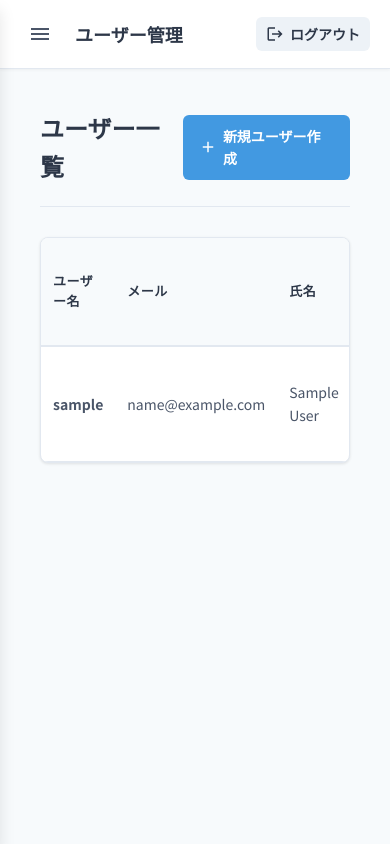
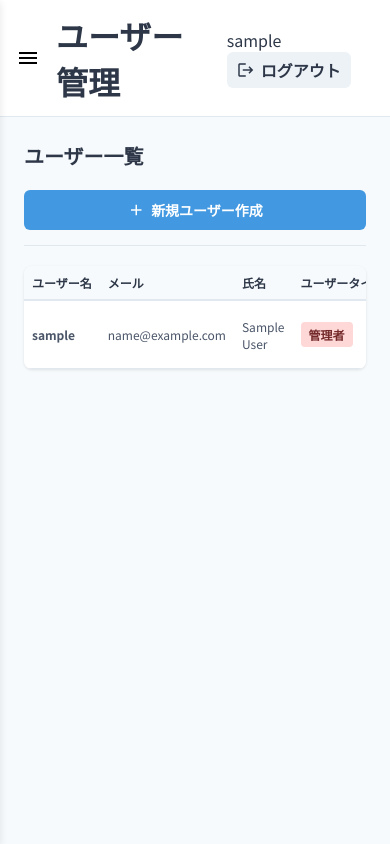
Before and after one commit to mikannohako/MicroCoupon, a Django app: page /manage/users/ in a window 390 px wide. Run offline with Django 5.2, Linux system fonts and the light colour scheme; a user stored in the database is signed in; tables that the repository leaves empty hold one stand-in row (values such as "Sample post"); parts of the project's set-up code (start-up, migrations or seed data) failed here and were passed over.

Commit message:
Fix Material Icons display and add mobile responsive table scrolling

```diff
--- a/django/dashboard/templates/dashboard/user_list.html
+++ b/django/dashboard/templates/dashboard/user_list.html
@@ -85,6 +85,8 @@
         margin-bottom: 30px;
         border-bottom: 1px solid #e2e8f0;
         padding-bottom: 20px;
+        flex-wrap: wrap;
+        gap: 10px;
     }
 
     .page-header h2 {
@@ -126,6 +128,10 @@
         color: white;
     }
 
+    .btn-info:hover {
+        background: #3182ce;
+    }
+
     .btn-danger {
         background: #f56565;
         color: white;
@@ -137,6 +143,7 @@
 
     .btn span.material-icons {
         font-size: 18px;
+        line-height: 1;
     }
 
     .btn-sm span.material-icons {
@@ -147,13 +154,15 @@
         background: white;
         border-radius: 8px;
         box-shadow: 0 1px 3px rgba(0, 0, 0, 0.1);
-        overflow: hidden;
+        overflow-x: auto;
+        -webkit-overflow-scrolling: touch;
     }
 
     .data-table {
         width: 100%;
         border-collapse: collapse;
         font-size: 14px;
+        min-width: 600px;
     }
 
     .data-table thead {
@@ -166,6 +175,7 @@
         text-align: left;
         font-weight: 600;
         color: #2d3748;
+        white-space: nowrap;
     }
 
     .data-table td {
@@ -184,6 +194,7 @@
         border-radius: 4px;
         font-size: 12px;
         font-weight: 600;
+        white-space: nowrap;
     }
 
     .badge-danger {
@@ -203,6 +214,7 @@
     .action-buttons {
         display: flex;
         gap: 6px;
+        flex-wrap: nowrap;
     }
 
     .alert {
@@ -221,5 +233,53 @@
         color: #22543d;
         font-weight: 600;
     }
+
+    /* モバイル対応 */
+    @media (max-width: 768px) {
+        .container {
+            padding: 12px;
+        }
+
+        .page-header {
+            flex-direction: column;
+            align-items: stretch;
+            margin-bottom: 20px;
+            padding-bottom: 15px;
+        }
+
+        .page-header h2 {
+            font-size: 20px;
+            margin-bottom: 10px;
+        }
+
+        .btn-primary {
+            width: 100%;
+            justify-content: center;
+        }
+
+        .data-table {
+            font-size: 12px;
+            min-width: 500px;
+        }
+
+        .data-table th,
+        .data-table td {
+            padding: 8px;
+        }
+
+        .action-buttons {
+            gap: 4px;
+        }
+
+        .btn-sm {
+            padding: 4px 8px;
+            font-size: 11px;
+        }
+
+        .btn-sm span.material-icons {
+            font-size: 14px;
+        }
+    }
+</style>
 </style>
 {% endblock %}
--- /dev/null
+++ b/django/static/microcoupon/css/admin.css
@@ -0,0 +1,155 @@
+/* Material Icons Fix */
+.material-icons {
+    font-family: 'Material Icons';
+    font-weight: normal;
+    font-style: normal;
+    font-size: 24px;
+    display: inline-flex;
+    line-height: 1;
+    text-transform: none;
+    letter-spacing: normal;
+    word-wrap: normal;
+    white-space: nowrap;
+    direction: ltr;
+}
+
+.material-icons.small {
+    font-size: 18px;
+}
+
+/* Main Layout */
+* {
+    margin: 0;
+    padding: 0;
+    box-sizing: border-box;
+}
+
+body {
+    font-family: 'Noto Sans JP', -apple-system, BlinkMacSystemFont, 'Segoe UI', sans-serif;
+    background: #f7fafc;
+    color: #2d3748;
+}
+
+.sidebar {
+    position: fixed;
+    left: 0;
+    top: 0;
+    width: 250px;
+    height: 100vh;
+    background: white;
+    border-right: 1px solid #e2e8f0;
+    display: flex;
+    flex-direction: column;
+    z-index: 1000;
+    box-shadow: 0 2px 8px rgba(0, 0, 0, 0.1);
+}
+
+.main-content {
+    margin-left: 250px;
+    min-height: 100vh;
+    display: flex;
+    flex-direction: column;
+}
+
+.topbar {
+    background: white;
+    border-bottom: 1px solid #e2e8f0;
+    padding: 16px 24px;
+    display: flex;
+    align-items: center;
+    gap: 16px;
+}
+
+.menu-btn,
+.close-btn {
+    background: none;
+    border: none;
+    cursor: pointer;
+    display: none;
+}
+
+.content {
+    flex: 1;
+    padding: 24px;
+    overflow-y: auto;
+}
+
+/* Tables with horizontal scroll on mobile */
+.table-container {
+    background: white;
+    border-radius: 8px;
+    overflow-x: auto;
+    -webkit-overflow-scrolling: touch;
+    box-shadow: 0 1px 3px rgba(0, 0, 0, 0.1);
+}
+
+table {
+    width: 100%;
+    border-collapse: collapse;
+    min-width: 600px;
+}
+
+table thead {
+    background: #f7fafc;
+    border-bottom: 2px solid #e2e8f0;
+}
+
+table th {
+    padding: 12px;
+    text-align: left;
+    font-weight: 600;
+    color: #2d3748;
+    white-space: nowrap;
+}
+
+table td {
+    padding: 12px;
+    border-bottom: 1px solid #e2e8f0;
+    color: #4a5568;
+}
+
+table tbody tr:hover {
+    background: #f7fafc;
+}
+
+/* Responsive Design */
+@media (max-width: 768px) {
+    .sidebar {
+        transform: translateX(-100%);
+        transition: transform 0.3s;
+        width: 100%;
+        max-width: 300px;
+    }
+
+    .sidebar.active {
+        transform: translateX(0);
+    }
+
+    .main-content {
+        margin-left: 0;
+    }
+
+    .menu-btn,
+    .close-btn {
+        display: flex;
+        align-items: center;
+        justify-content: center;
+    }
+
+    .topbar {
+        padding: 12px 16px;
+    }
+
+    .content {
+        padding: 12px;
+    }
+
+    table {
+        font-size: 12px;
+    }
+
+    table th,
+    table td {
+        padding: 8px;
+    }
+}
```
